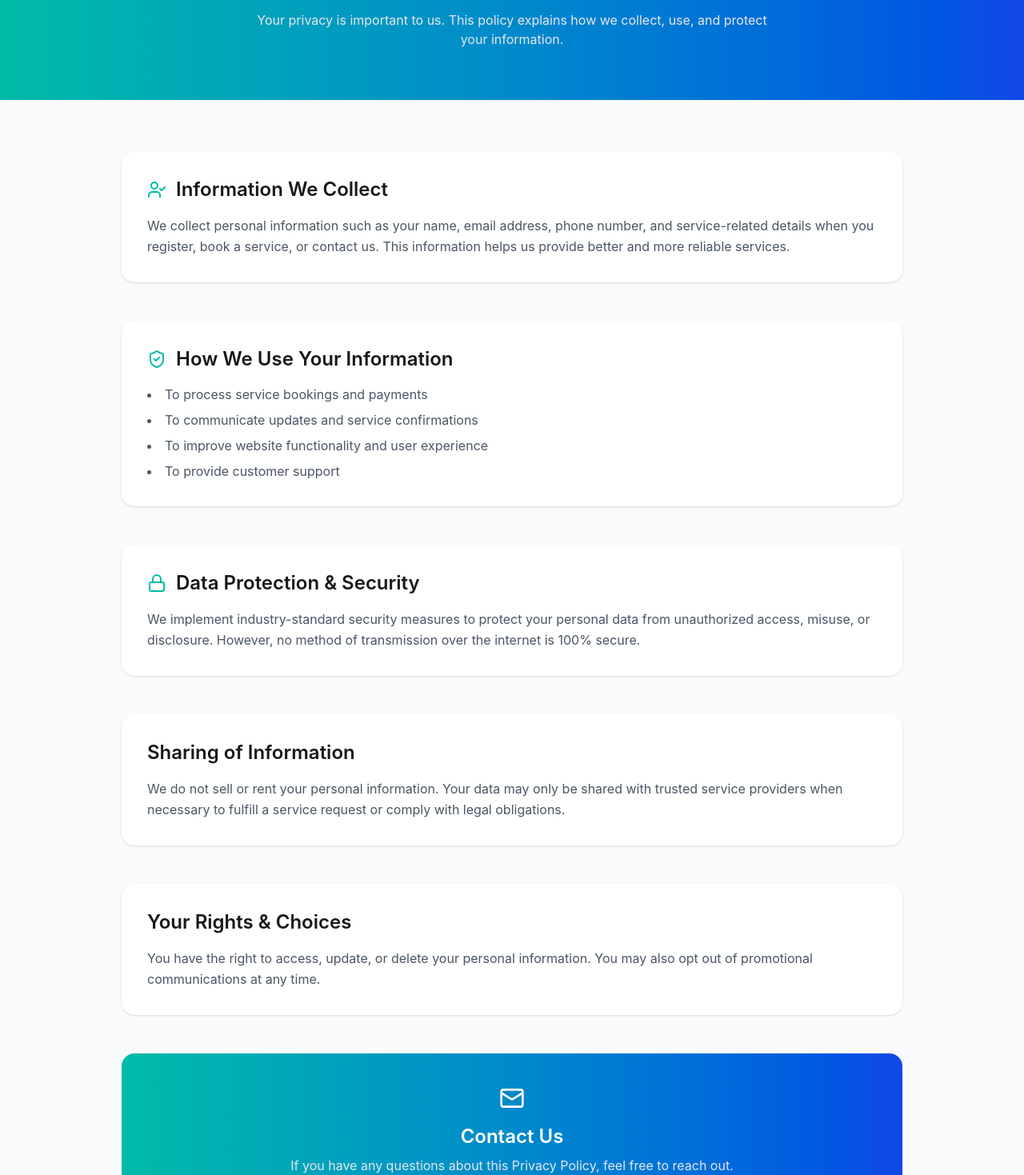
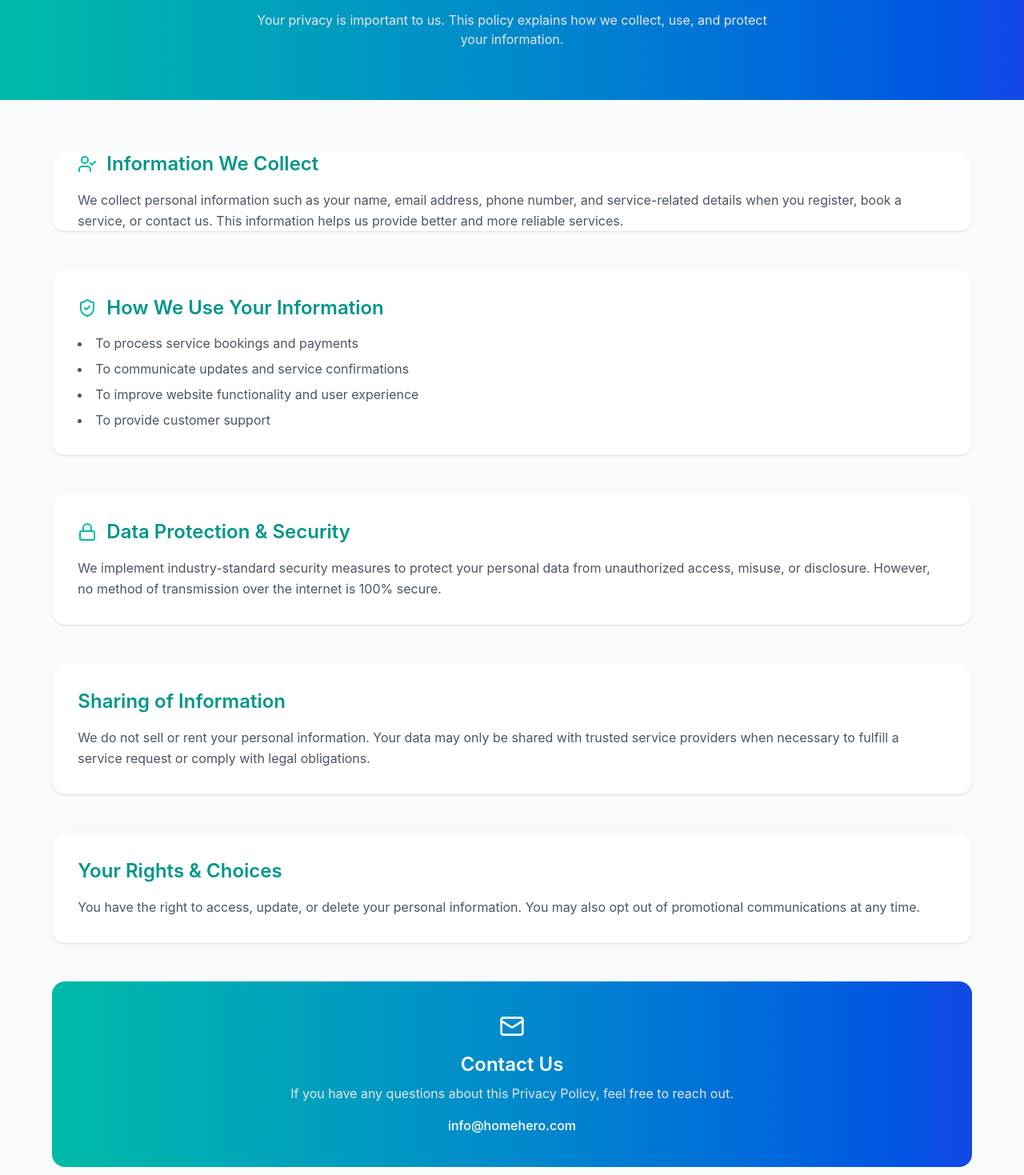
Before and after one commit to SuvroBiswas93/local-household-service-client, a React (Vite) app: page /privacy-policy in a window 1280 px wide. Shown: the part 167-1636 px from the top of the page at 80% size. Built offline with nearby package versions, Linux system fonts and the light colour scheme; no server answers.

Commit message:
update ui for privacy policy

```diff
--- a/src/Pages/PrivacyPolicy.jsx
+++ b/src/Pages/PrivacyPolicy.jsx
@@ -15,12 +15,12 @@ const PrivacyPolicy = () => {
       </div>
 
       {/* Content */}
-      <div className="max-w-5xl mx-auto px-6 py-16 space-y-12">
+      <div className="w-11/12 mx-auto px-3 py-16 space-y-12">
         {/* Section */}
-        <section className="bg-white p-8 rounded-2xl shadow-sm">
+        <section className="bg-white px-8 rounded-2xl shadow-sm">
           <div className="flex items-center gap-3 mb-4">
             <UserCheck className="text-teal-500" />
-            <h2 className="text-2xl font-semibold">Information We Collect</h2>
+            <h2 className="text-2xl font-semibold text-teal-600">Information We Collect</h2>
           </div>
           <p className="text-gray-600 leading-relaxed">
             We collect personal information such as your name, email address,
@@ -34,7 +34,7 @@ const PrivacyPolicy = () => {
         <section className="bg-white p-8 rounded-2xl shadow-sm">
           <div className="flex items-center gap-3 mb-4">
             <ShieldCheck className="text-teal-500" />
-            <h2 className="text-2xl font-semibold">How We Use Your Information</h2>
+            <h2 className="text-2xl font-semibold text-teal-600">How We Use Your Information</h2>
           </div>
           <ul className="list-disc list-inside text-gray-600 space-y-2">
             <li>To process service bookings and payments</li>
@@ -48,7 +48,7 @@ const PrivacyPolicy = () => {
         <section className="bg-white p-8 rounded-2xl shadow-sm">
           <div className="flex items-center gap-3 mb-4">
             <Lock className="text-teal-500" />
-            <h2 className="text-2xl font-semibold">Data Protection & Security</h2>
+            <h2 className="text-2xl font-semibold text-teal-600">Data Protection & Security</h2>
           </div>
           <p className="text-gray-600 leading-relaxed">
             We implement industry-standard security measures to protect your
@@ -59,7 +59,7 @@ const PrivacyPolicy = () => {
 
         {/* Section */}
         <section className="bg-white p-8 rounded-2xl shadow-sm">
-          <h2 className="text-2xl font-semibold mb-4">
+          <h2 className="text-2xl font-semibold mb-4 text-teal-600">
             Sharing of Information
           </h2>
           <p className="text-gray-600 leading-relaxed">
@@ -71,7 +71,7 @@ const PrivacyPolicy = () => {
 
         {/* Section */}
         <section className="bg-white p-8 rounded-2xl shadow-sm">
-          <h2 className="text-2xl font-semibold mb-4">
+          <h2 className="text-2xl font-semibold mb-4 text-teal-600">
             Your Rights & Choices
           </h2>
           <p className="text-gray-600 leading-relaxed">
@@ -89,7 +89,7 @@ const PrivacyPolicy = () => {
             If you have any questions about this Privacy Policy, feel free to
             reach out.
           </p>
-          <p className="font-medium">support@yourwebsite.com</p>
+          <p className="font-medium">info@homehero.com</p>
         </section>
       </div>
     </div>
```
